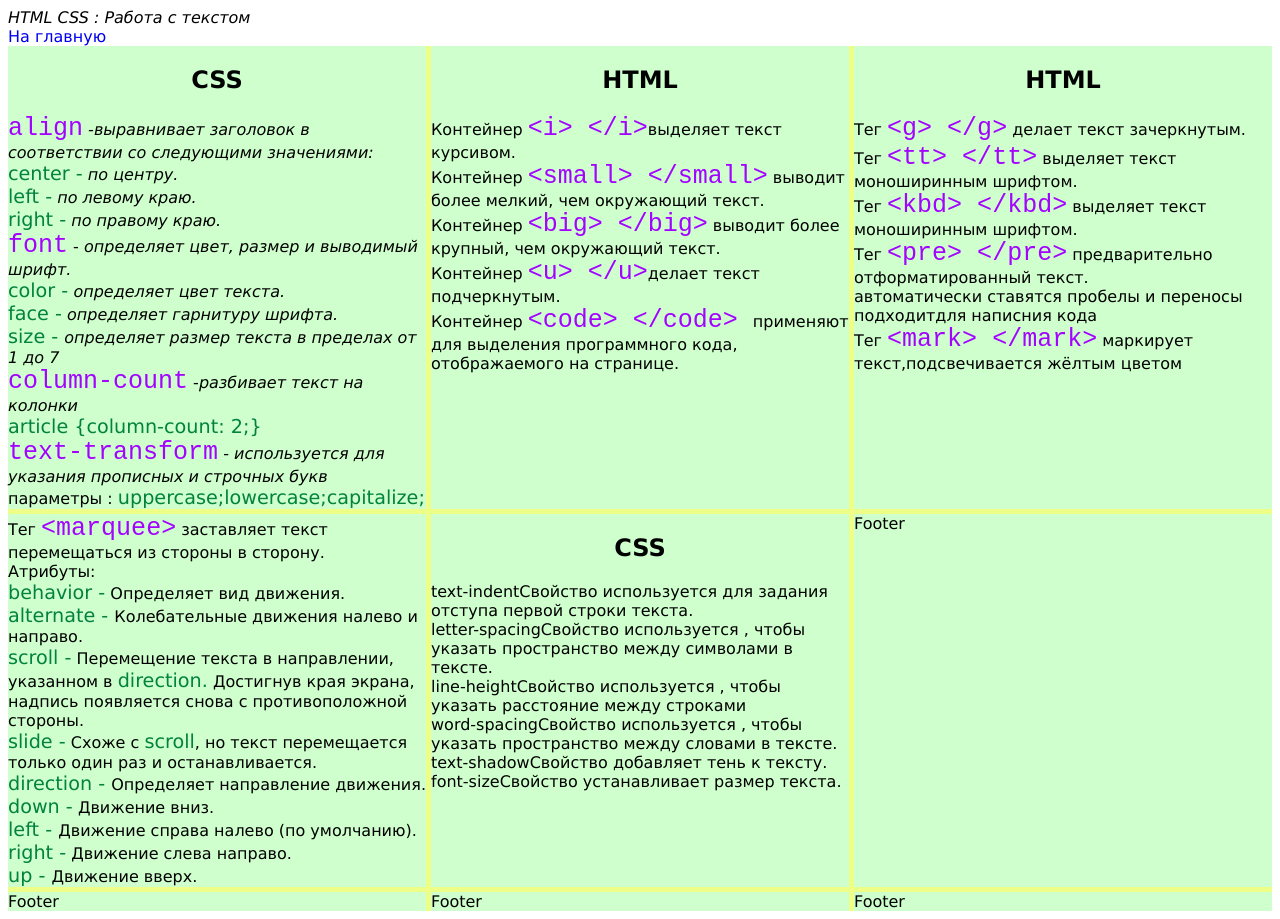
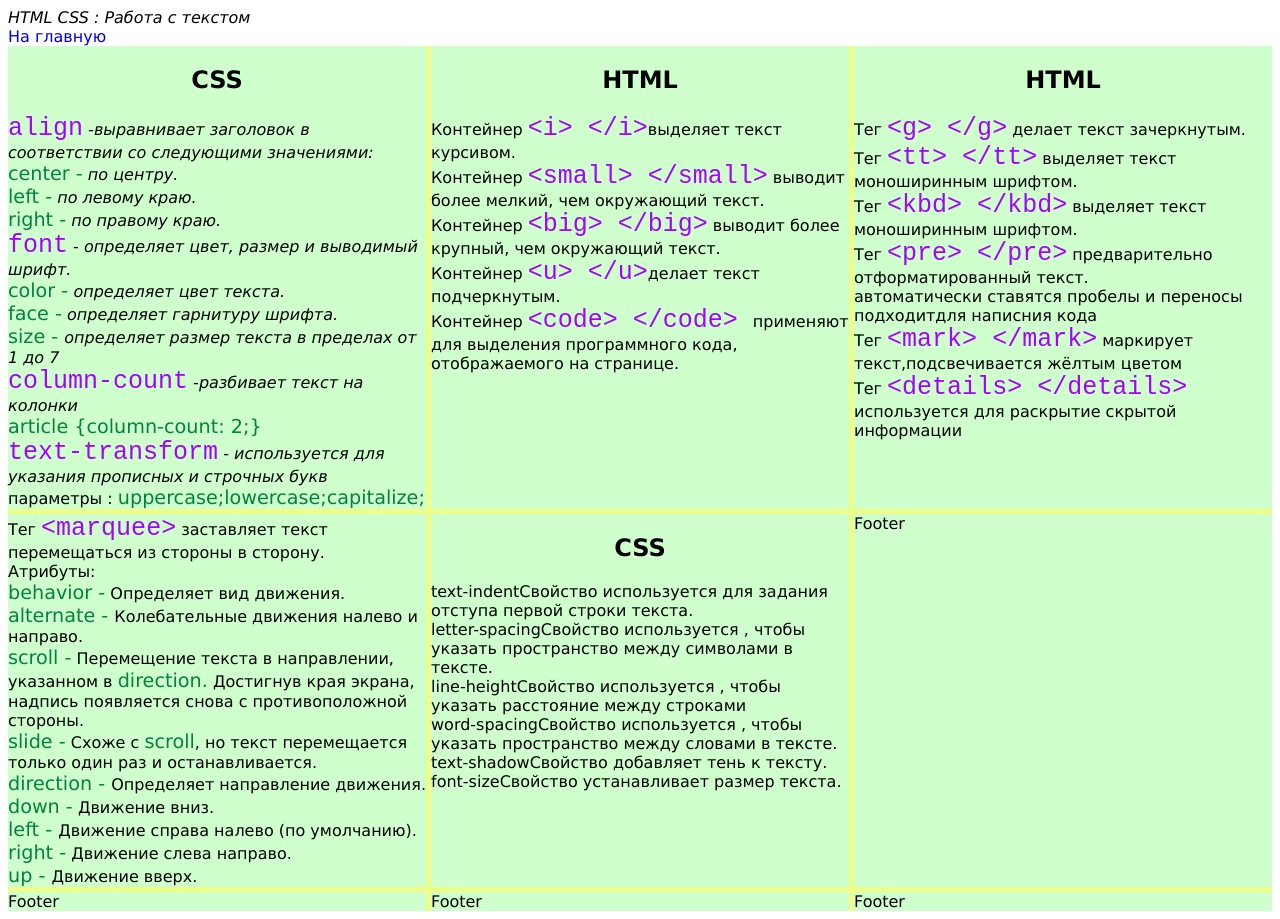
Before and after one commit to vitek74/fortlend.io, a plain HTML site: page index1.1.html in a window 1280 px wide. Drawn offline with Linux system fonts and the light colour scheme.

Commit message:
Добавлены теги

```diff
--- a/index1.1.html
+++ b/index1.1.html
@@ -43,7 +43,8 @@
             Контейнер <code class="code">&lt;small&gt; &lt;/small&gt;</code> выводит более мелкий, чем окружающий текст.<br>
             Контейнер <code class="code">&lt;big&gt; &lt;/big&gt;</code> выводит более крупный, чем окружающий текст.<br>
             Контейнер <code class="code">&lt;u&gt; &lt;/u&gt;</code>делает текст подчеркнутым.<br>
-            Контейнер <code class="code">&lt;code&gt; &lt;/code&gt; </code>применяют для выделения программного кода, отображаемого на странице.
+            Контейнер <code class="code">&lt;code&gt; &lt;/code&gt; </code>применяют для выделения программного кода, отображаемого на странице.<br>
+
         </div>
 
         <div id="three">
@@ -54,7 +55,8 @@
             Тег <code class="code">&lt;pre&gt; &lt;/pre&gt;</code> предварительно отформатированный текст.<br>
             автоматически ставятся пробелы и переносы
             подходитдля написния кода<br>
-            Тег <code class="code">&lt;mark&gt; &lt;/mark&gt;</code> маркирует текст,подсвечивается жёлтым цветом
+            Тег <code class="code">&lt;mark&gt; &lt;/mark&gt;</code> маркирует текст,подсвечивается жёлтым цветом<br>
+            Тег <code class="code">&lt;details&gt; &lt;/details&gt;</code> используется для раскрытие скрытой информации<br>
         </div>
 
 
```
